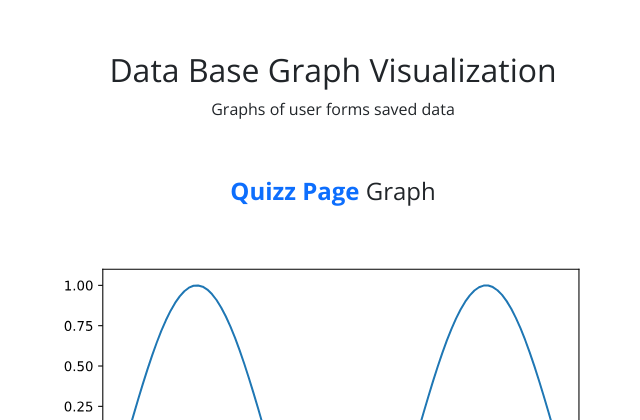
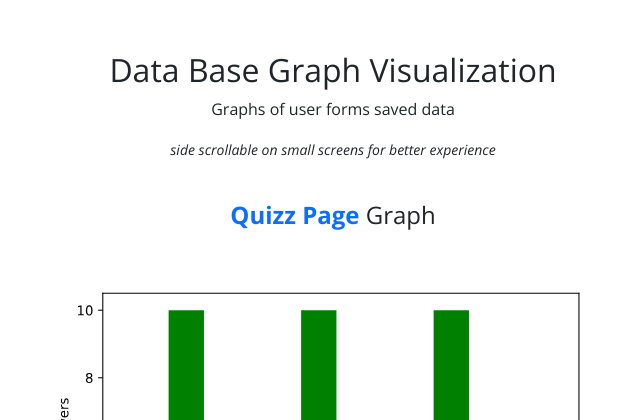
Before and after one commit to Tomas-a21803655/djangoPW-BA, a Django app: page /graphs/ in a window 1280 px wide. Shown: the part 74-494 px from the top of the page, without its empty margins (307-947 px from the left). Run offline with Django 3.2, Linux system fonts and the light colour scheme; data comes from the database, SQL or seed files in the repository; parts of the project's set-up code (start-up, migrations or seed data) failed here and were passed over; some libraries are stand-ins or nearby versions.

Commit message:
quizz graph

```diff
--- a/tarefas/templates/tarefas/graphs.html
+++ b/tarefas/templates/tarefas/graphs.html
@@ -5,10 +5,12 @@
     <section style="padding-top: 60px;text-align: center;">
         <h2>Data Base Graph Visualization</h2>
         <p>Graphs of user forms saved data</p>
+        <small><i>side scrollable on small screens for better experience</i></small>
     </section>
 
     <sectiona>
-        <h4 style="text-align: center"><a href="{% url 'tarefas:quizzAval' %}"><strong>Quizz Page</strong></a> Graph</h4>
+        <h4 style="text-align: center"><a href="{% url 'tarefas:quizzAval' %}"><strong>Quizz Page</strong></a> Graph
+        </h4>
         <div style="text-align: center">
             {{ quizzGraph|safe }}
         </div>
--- a/tarefas/views.py
+++ b/tarefas/views.py
@@ -202,13 +202,80 @@ def avalPt2_page_view(request):
 
 
 def graphs_page_view(request):
-    def return_graph():
-        x = np.arange(0, np.pi * 3, .1)
-        y = np.sin(x)
+    def quizz_graph():
+
+        quizzAnswerLayout = QuizzAval.objects.all().values_list('layout', flat=True)
+        correctThickLayout = []
+        for value in quizzAnswerLayout:
+            correctThickLayout.append(True if value == 'column' else False)
+
+        quizzAnswerBeAguide = QuizzAval.objects.all().values_list('beAguide', flat=True)
+        correctThickBeAguide = []
+        for value in quizzAnswerBeAguide:
+            correctThickBeAguide.append(True)
+
+        quizzAnswerNumberOfApps = QuizzAval.objects.all().values_list('numberOfApps', flat=True)
+        correctThickNumberOfApps = []
+        for value in quizzAnswerNumberOfApps:
+            correctThickNumberOfApps.append(True if value == 2 else False)
+
+        quizzAnswerPercentageOfPay = QuizzAval.objects.all().values_list('percentageOfPay', flat=True)
+        correctThickPercentageOfPay = []
+        for value in quizzAnswerPercentageOfPay:
+            correctThickPercentageOfPay.append(True if value == 30 else False)
+
+        quizzAnswerAvailablePlataforms = QuizzAval.objects.all().values_list('availablePlataforms', flat=True)
+        correctThickAvailablePlataforms = []
+        for value in quizzAnswerAvailablePlataforms:
+            correctThickAvailablePlataforms.append(True if value == True else False)
+
+        quizzAnswerHowManyDevs = QuizzAval.objects.all().values_list('howManyDevs', flat=True)
+        correctThickHowManyDevs = []
+        for value in quizzAnswerHowManyDevs:
+            correctThickHowManyDevs.append(True if value == 2 else False)
+
+        quizzAnswerAnimations = QuizzAval.objects.all().values_list('animations', flat=True)
+        correctThickAnimations = []
+        for value in quizzAnswerAnimations:
+            correctThickAnimations.append(True if value == 2 else False)
+
+        quizzAnswerAudioQuestion = QuizzAval.objects.all().values_list('audioQuestion', flat=True)
+        correctThickAudioQuestion = []
+        for value in quizzAnswerAudioQuestion:
+            correctThickAudioQuestion.append(True if value == True else False)
+
+        quizzAnswerDisciplina = QuizzAval.objects.all().values_list('disciplina', flat=True)
+        correctThickDisciplina = []
+        for value in quizzAnswerDisciplina:
+            correctThickDisciplina.append(True if value == 'trabalho final de curso' else False)
+
+        quizzAnswerDiff = QuizzAval.objects.all().values_list('diff', flat=True)
+        correctThickDiff = []
+        for value in quizzAnswerDiff:
+            correctThickDiff.append(True if value == 'trabalho final de curso' else False)
+
+        y = [
+            sum(x == True for x in correctThickLayout),
+            sum(x == True for x in correctThickBeAguide),
+            sum(x == True for x in correctThickNumberOfApps),
+            sum(x == True for x in correctThickPercentageOfPay),
+            sum(x == True for x in correctThickAvailablePlataforms),
+            sum(x == True for x in correctThickHowManyDevs),
+            sum(x == True for x in correctThickAnimations),
+            sum(x == True for x in correctThickAudioQuestion),
+            sum(x == True for x in correctThickDisciplina),
+            sum(x == True for x in correctThickDiff),
+        ]
+
+        print(y)
+
+        x = ['Q.1', 'Q.2', 'Q.3', 'Q.4', 'Q.5', 'Q.6', 'Q.7',
+             'Q.8', 'Q.9', 'Q.10']
 
         fig = plt.figure()
-        plt.plot(x, y)
-
+        plt.bar(x, y, color='green')
+        plt.xlabel("Question number")
+        plt.ylabel("Sum. of right answers")
         imgdata = StringIO()
         fig.savefig(imgdata, format='svg')
         imgdata.seek(0)
@@ -241,7 +308,7 @@ def graphs_page_view(request):
         data = imgdata.getvalue()
         return data
 
-    context = {'quizzGraph': return_graph(),
+    context = {'quizzGraph': quizz_graph(),
                'commentGraph': comments_graph()}
 
     return render(request, 'tarefas/graphs.html', context)
```
